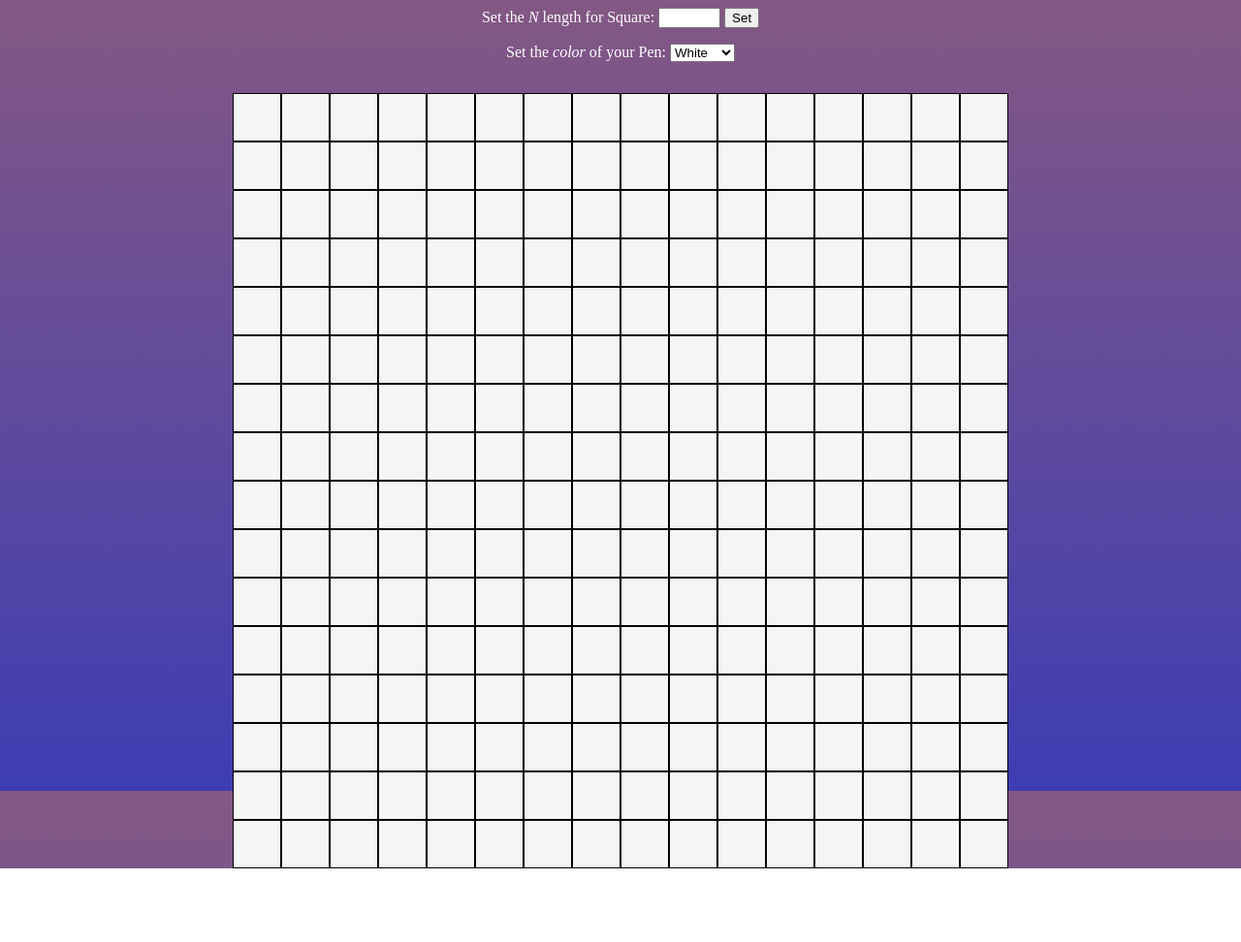
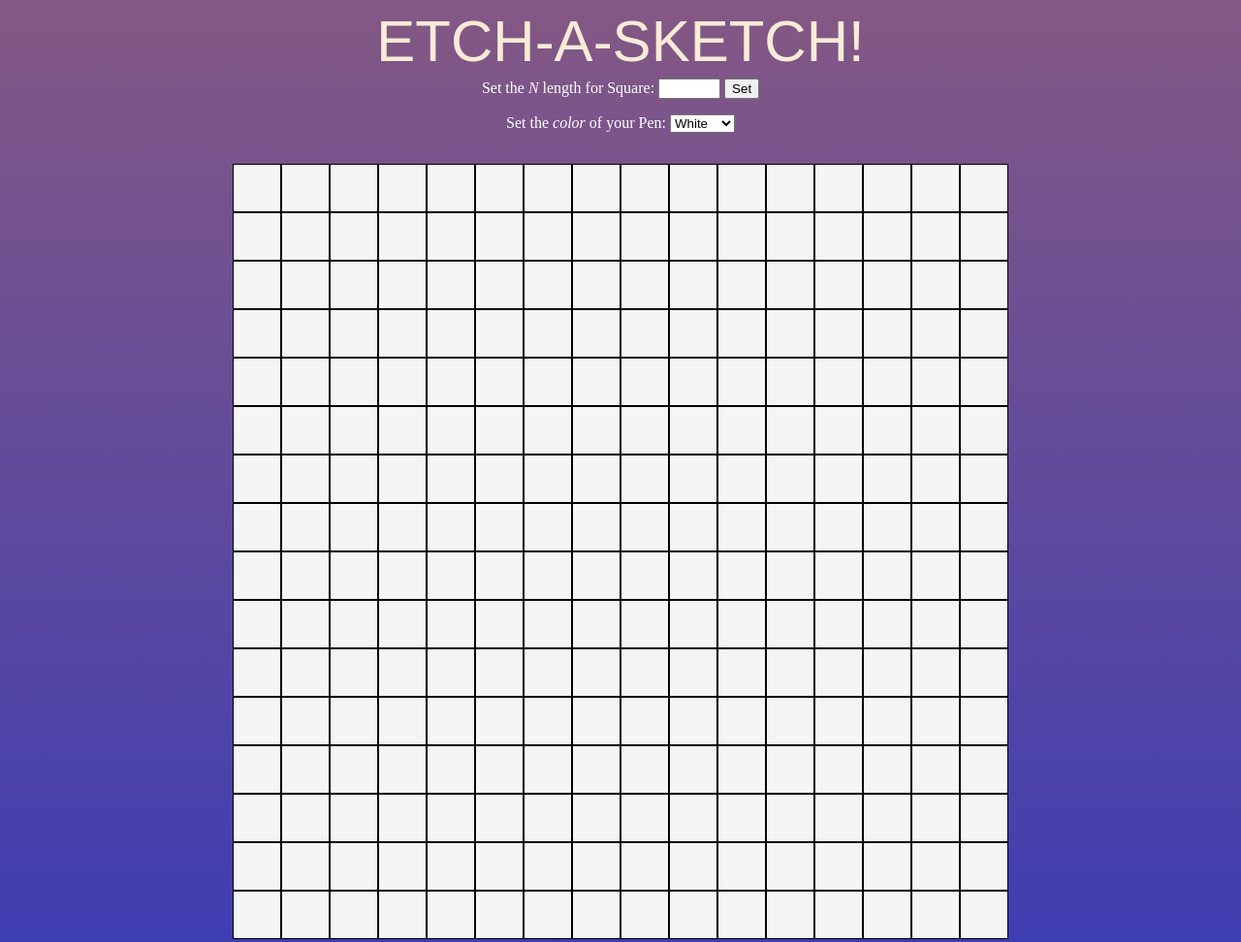
Before and after one commit to Botifywm/Etch-a-Sketch, a plain HTML site: page index.html in a window 1280 px wide. Shown: the whole page at 97% size. Before the commit the page ends 896 px from the top, so only its background shows below. Drawn offline with Linux system fonts and the light colour scheme.

Commit message:
Added a heading

```diff
--- a/index.html
+++ b/index.html
@@ -8,6 +8,8 @@
     <script src="script.js" defer></script>
 </head>
 <body>
+
+    <div class="heading">ETCH-A-SKETCH!</div>
 
     <div id="userInput">
         <label for="gridNum">Set the <i>N</i> length for Square: </label>
--- a/style.css
+++ b/style.css
@@ -1,6 +1,14 @@
 body{
     background-image: linear-gradient(#845884, rgb(61, 61, 179));
-    height: 100vh;
+}
+
+.heading{
+    text-align: center;
+    font-size: 60px;
+    font-family: fantasy;
+    color: antiquewhite;
+    margin: 4px;
+    padding: 0;
 }
 
 .container{
@@ -9,6 +17,7 @@ body{
     height: 800px;
     margin: auto;
     margin-top: 32px;
+    margin-bottom: 32px;
     display: flex;
     flex-wrap: wrap;
 }
```
